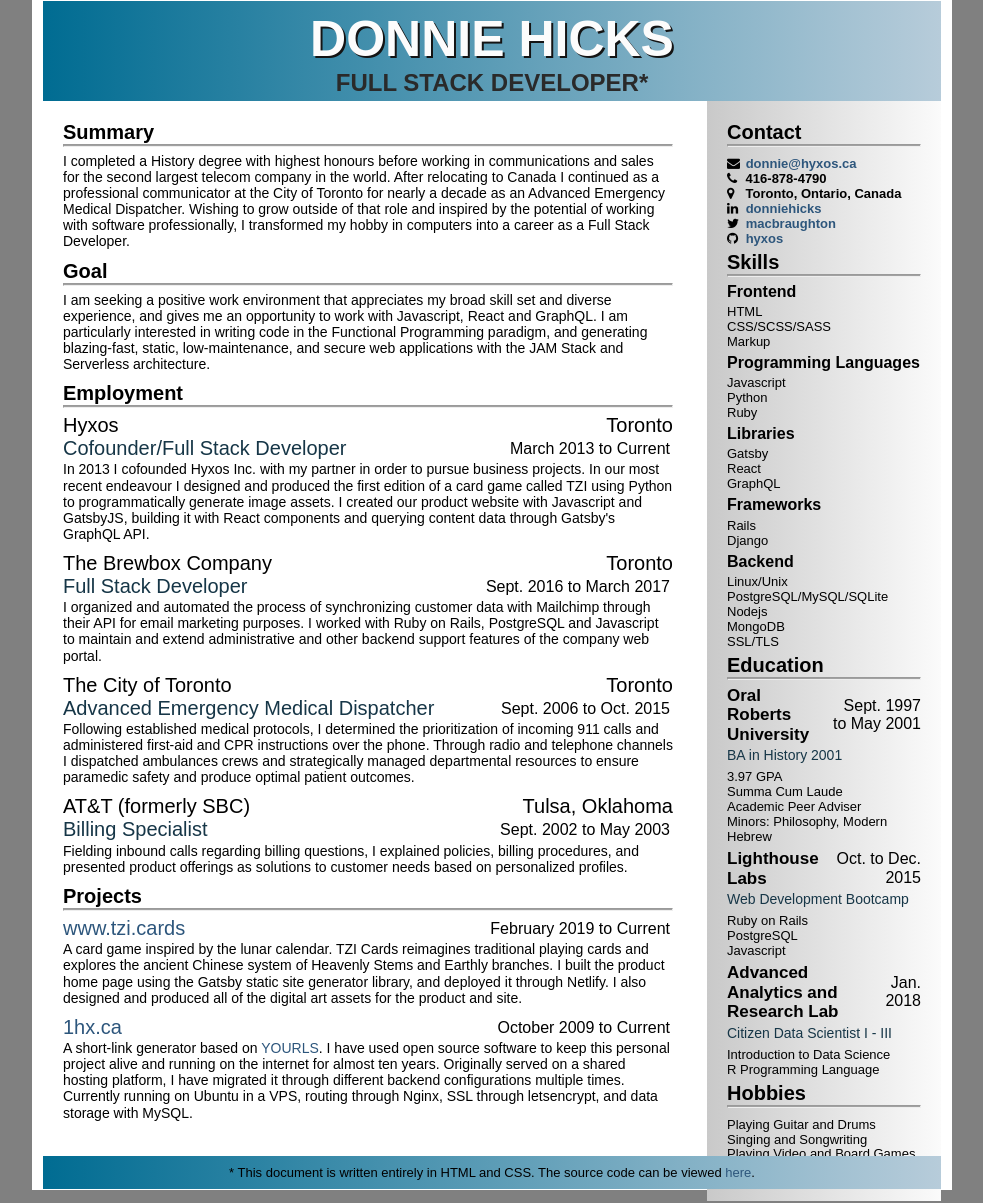
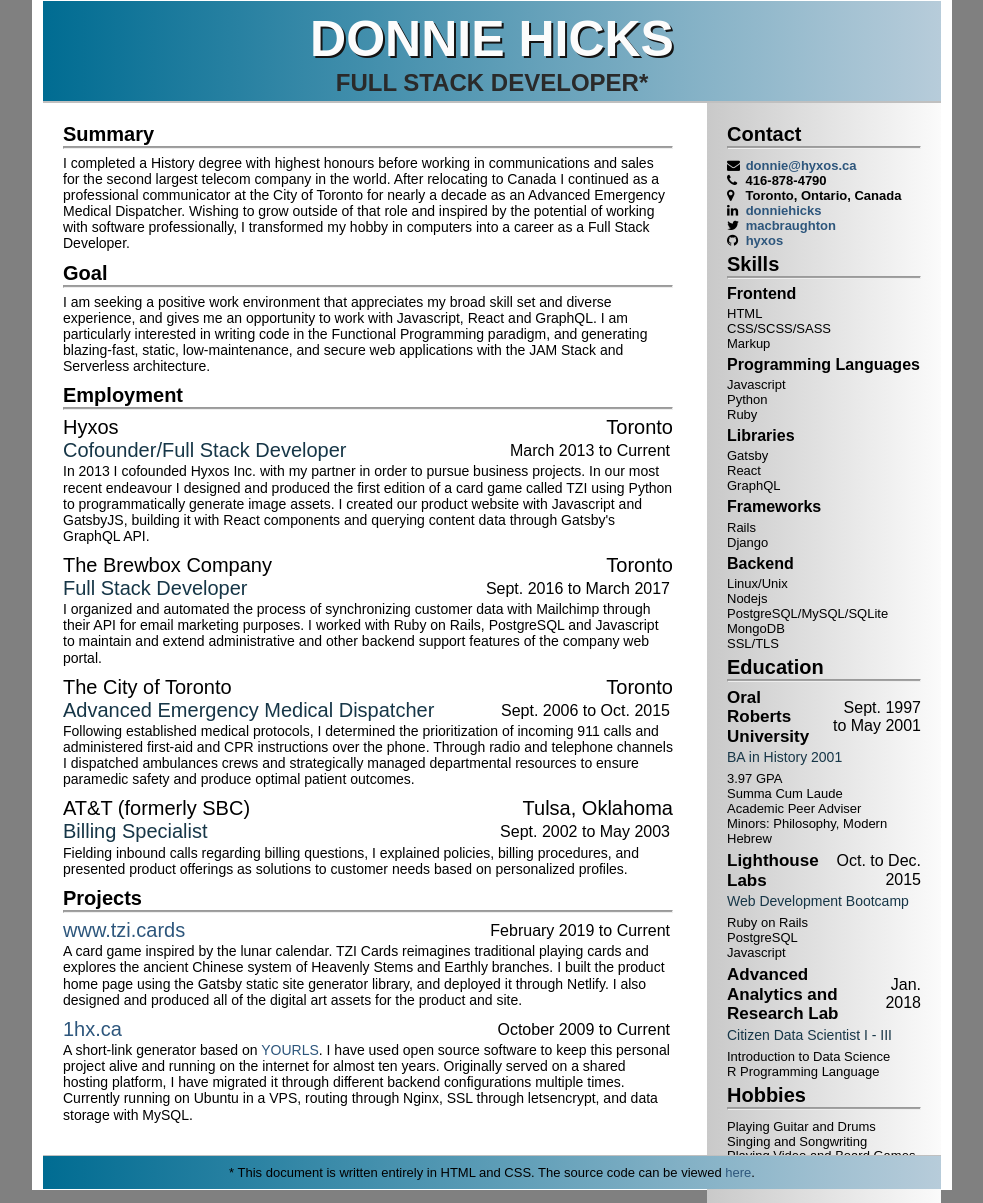
Before and after one commit to hyxos/resume, a plain HTML site: page index.html in a window 1280 px wide. Shown: the whole page, without its empty margins (148-1131 px from the left). Drawn offline with Linux system fonts and the light colour scheme.

Commit message:
added silver border to bottom of header and top of footer

```diff
--- a/index.html
+++ b/index.html
@@ -164,8 +164,8 @@
       <div class="subskill">Backend</div>
       <ul>
         <li>Linux/Unix</li>
+        <li>Nodejs</li>
         <li>PostgreSQL/MySQL/SQLite</li>
-        <li>Nodejs</li>
         <li>MongoDB</li>
         <li>SSL/TLS</li>
       </ul>
--- a/styles.css
+++ b/styles.css
@@ -12,6 +12,7 @@ body {
 }
 
 .item-a {
+  border-bottom: 2px solid #c0c0c0;
   grid-area: header;
   text-align: center;
   margin: auto;
@@ -36,13 +37,14 @@ body {
 
 .item-d {
   position: absolute;
-  top: 1156px;
+  top: 1155px;
   width: 898px;
   text-align: center;
   margin: auto;
   height: 33px;
   grid-area: footer;
   background-image: linear-gradient(to right, #006c92, #b7ccda);
+  border-top: 1px solid #c0c0c0;
 }
 
 .container {
@@ -112,6 +114,7 @@ i {
 
 hr {
   background-color: #a1a1a1;
+  color: #a1a1a1;
   height: 1px;
   margin: 0 0 6px;
 }
```
Also changed, not shown: 1 other file.
